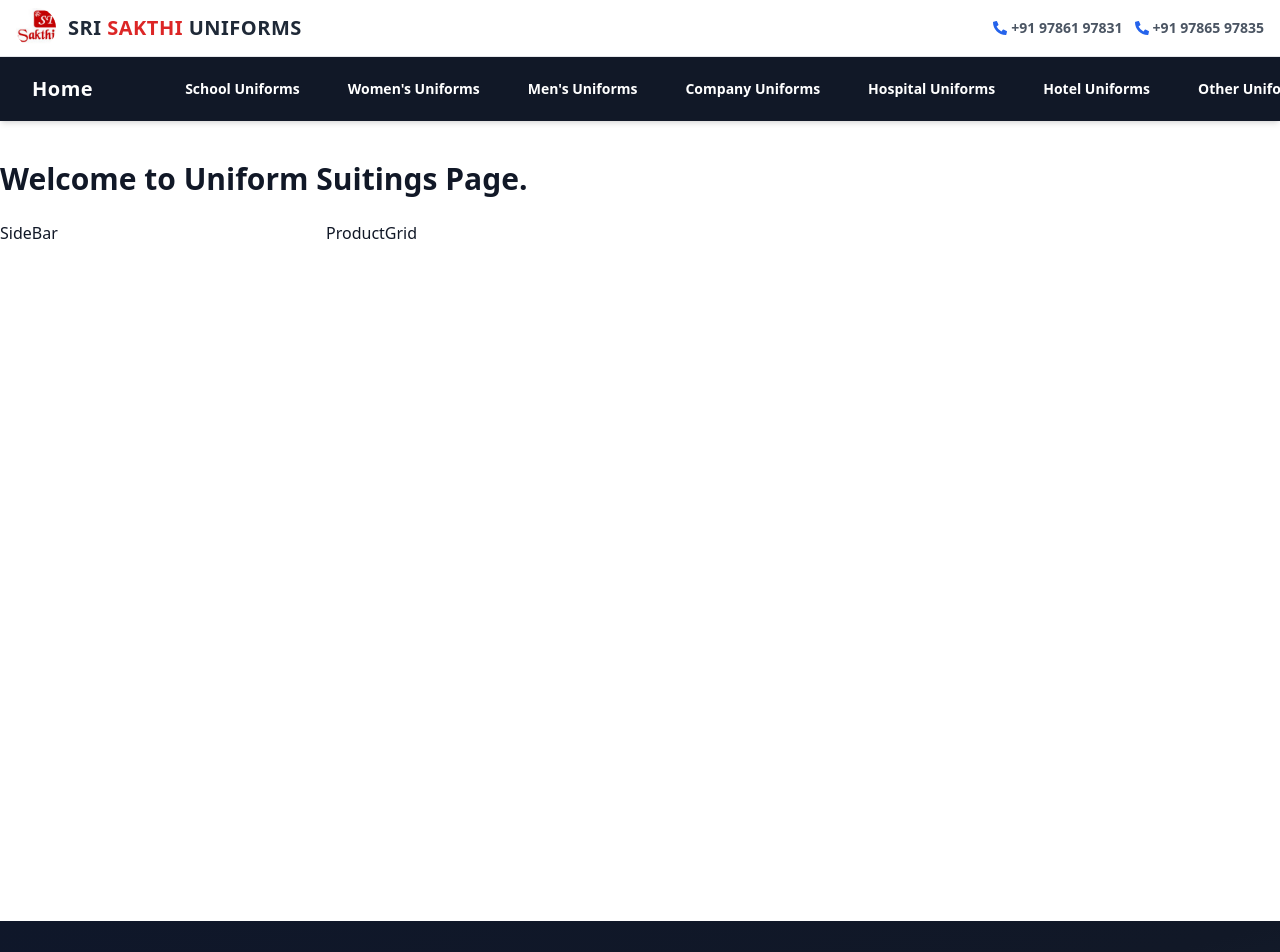
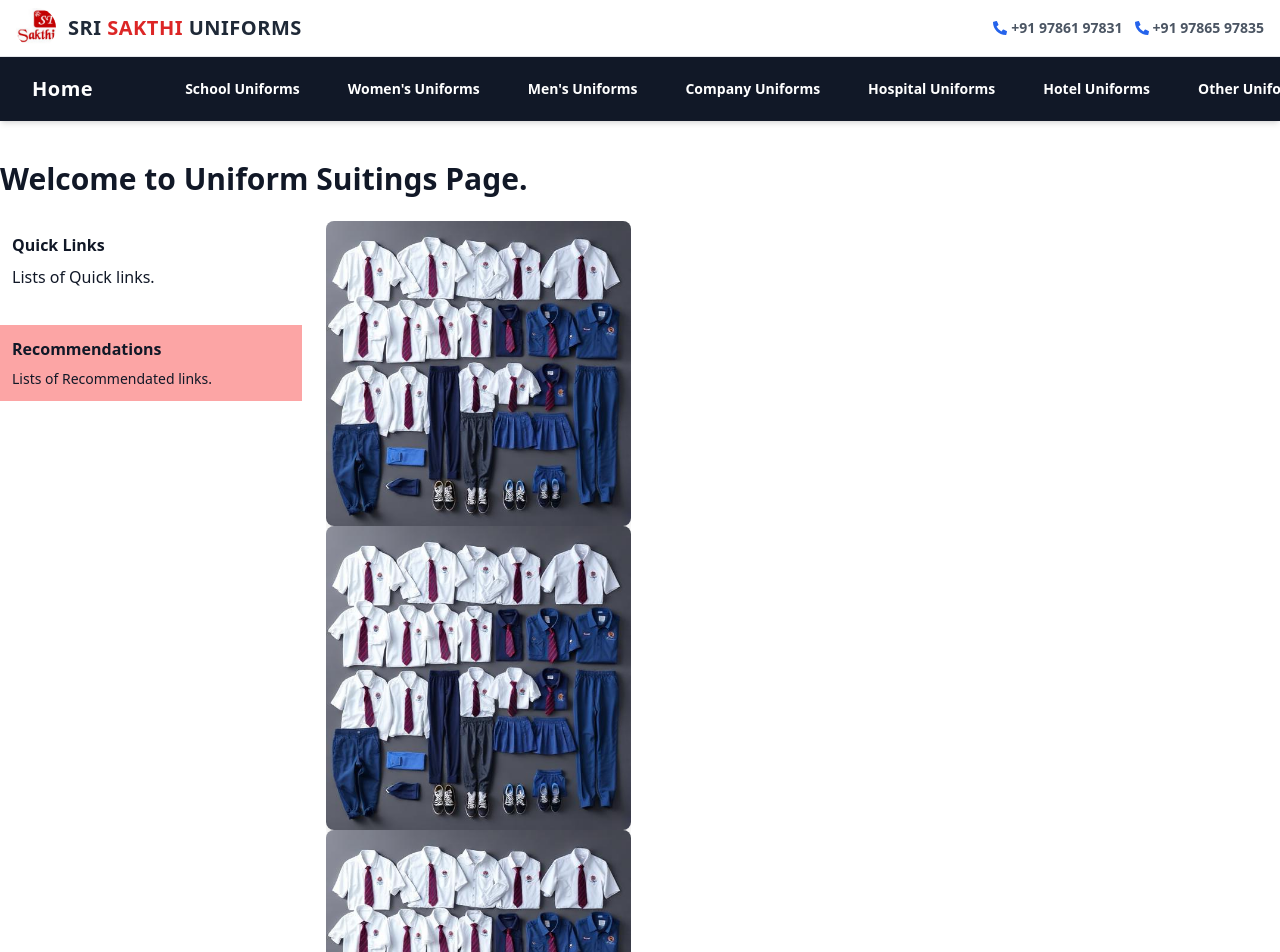
Before and after one commit to CoolShivas/002--Sri_Shakti, a Next.js app: page /schooluniform/uniformsuitings in a window 1280 px wide. Shown: the top 952 px of the page. Built offline with nearby package versions, Linux system fonts and the light colour scheme.

Commit message:
Formation of SidebarLinks and ProductGrids.

```diff
--- a/app/schooluniform/cbseschooluniform/page.tsx
+++ b/app/schooluniform/cbseschooluniform/page.tsx
@@ -1,4 +1,6 @@
 import React from "react";
+import SidebarLinks from "@/components/SidebarLinks";
+import ProductGrid from "@/components/ProductGrid";
 
 const CBSESchoolUniforms = () => {
   return (
@@ -9,8 +11,12 @@ const CBSESchoolUniforms = () => {
             Welcome to CBSE School Uniforms Page.
           </h1>
           <div className="grid md:grid-cols-4 gap-6">
-            <div className="md:col-span-1">SideBar</div>
-            <div className="md:col-span-3">ProductGrid</div>
+            <div className="md:col-span-1">
+              <SidebarLinks></SidebarLinks>
+            </div>
+            <div className="md:col-span-3">
+              <ProductGrid></ProductGrid>
+            </div>
           </div>
         </div>
       </section>
--- a/app/schooluniform/govtschooluniform/page.tsx
+++ b/app/schooluniform/govtschooluniform/page.tsx
@@ -1,4 +1,6 @@
 import React from "react";
+import SidebarLinks from "@/components/SidebarLinks";
+import ProductGrid from "@/components/ProductGrid";
 
 const GovtSchoolUniforms = () => {
   return (
@@ -9,8 +11,12 @@ const GovtSchoolUniforms = () => {
             Welcome to Govt School Uniforms Page.
           </h1>
           <div className="grid md:grid-cols-4 gap-6">
-            <div className="md:col-span-1">SideBar</div>
-            <div className="md:col-span-3">ProductGrid</div>
+            <div className="md:col-span-1">
+              <SidebarLinks></SidebarLinks>
+            </div>
+            <div className="md:col-span-3">
+              <ProductGrid></ProductGrid>
+            </div>
           </div>
         </div>
       </section>
--- a/app/schooluniform/plainschooluniform/page.tsx
+++ b/app/schooluniform/plainschooluniform/page.tsx
@@ -1,4 +1,6 @@
 import React from "react";
+import SidebarLinks from "@/components/SidebarLinks";
+import ProductGrid from "@/components/ProductGrid";
 
 const PlainSchoolUniforms = () => {
   return (
@@ -9,8 +11,12 @@ const PlainSchoolUniforms = () => {
             Welcome to Pain School Uniforms Page.
           </h1>
           <div className="grid md:grid-cols-4 gap-6">
-            <div className="md:col-span-1">SideBar</div>
-            <div className="md:col-span-3">ProductGrid</div>
+            <div className="md:col-span-1">
+              <SidebarLinks></SidebarLinks>
+            </div>
+            <div className="md:col-span-3">
+              <ProductGrid></ProductGrid>
+            </div>
           </div>
         </div>
       </section>
--- a/app/schooluniform/privateschooluniform/page.tsx
+++ b/app/schooluniform/privateschooluniform/page.tsx
@@ -1,5 +1,6 @@
 import React from "react";
-
+import SidebarLinks from "@/components/SidebarLinks";
+import ProductGrid from "@/components/ProductGrid";
 const PrivateSchoolUniforms = () => {
   return (
     <>
@@ -9,8 +10,12 @@ const PrivateSchoolUniforms = () => {
             Welcome to Private School Uniforms Page.
           </h1>
           <div className="grid md:grid-cols-4 gap-6">
-            <div className="md:col-span-1">SideBar</div>
-            <div className="md:col-span-3">ProductGrid</div>
+            <div className="md:col-span-1">
+              <SidebarLinks></SidebarLinks>
+            </div>
+            <div className="md:col-span-3">
+              <ProductGrid></ProductGrid>
+            </div>
           </div>
         </div>
       </section>
--- a/app/schooluniform/uniformshirtings/page.tsx
+++ b/app/schooluniform/uniformshirtings/page.tsx
@@ -1,4 +1,6 @@
 import React from "react";
+import SidebarLinks from "@/components/SidebarLinks";
+import ProductGrid from "@/components/ProductGrid";
 
 const UniformsShirtings = () => {
   return (
@@ -9,8 +11,12 @@ const UniformsShirtings = () => {
             Welcome to Uniform Shirtings Page.
           </h1>
           <div className="grid md:grid-cols-4 gap-6">
-            <div className="md:col-span-1">SideBar</div>
-            <div className="md:col-span-3">ProductGrid</div>
+            <div className="md:col-span-1">
+              <SidebarLinks></SidebarLinks>
+            </div>
+            <div className="md:col-span-3">
+              <ProductGrid></ProductGrid>
+            </div>
           </div>
         </div>
       </section>
--- a/app/schooluniform/uniformsuitings/page.tsx
+++ b/app/schooluniform/uniformsuitings/page.tsx
@@ -1,4 +1,6 @@
 import React from "react";
+import SidebarLinks from "@/components/SidebarLinks";
+import ProductGrid from "@/components/ProductGrid";
 
 const UniformSuitings = () => {
   return (
@@ -9,8 +11,12 @@ const UniformSuitings = () => {
             Welcome to Uniform Suitings Page.
           </h1>
           <div className="grid md:grid-cols-4 gap-6">
-            <div className="md:col-span-1">SideBar</div>
-            <div className="md:col-span-3">ProductGrid</div>
+            <div className="md:col-span-1">
+              <SidebarLinks></SidebarLinks>
+            </div>
+            <div className="md:col-span-3">
+              <ProductGrid></ProductGrid>
+            </div>
           </div>
         </div>
       </section>
--- /dev/null
+++ b/components/ProductGrid.tsx
@@ -0,0 +1,45 @@
+"use client";
+import { motion } from "framer-motion";
+import Image from "next/image";
+
+export default function ProductGrid() {
+  return (
+    <div className="grid grid-cols-1 sm:grid-cols-2 md:grid-cols-3 gap-5">
+      <motion.div
+        className="card overflow-hidden"
+        initial={{ opacity: 0, y: 12 }}
+        whileInView={{ opacity: 1, y: 0 }}
+        viewport={{ once: true }}
+        transition={{ delay: 0.03 }}
+      >
+        <Image
+          src="/images/category-school.jpg"
+          alt="image not found"
+          width={1200}
+          height={800}
+          className="w-full h-auto rounded-lg shadow-lg"
+          priority
+        />
+        <Image
+          src="/images/category-school.jpg"
+          alt="image not found"
+          width={1200}
+          height={800}
+          className="w-full h-auto rounded-lg shadow-lg"
+          priority
+        />
+        <Image
+          src="/images/category-school.jpg"
+          alt="image not found"
+          width={1200}
+          height={800}
+          className="w-full h-auto rounded-lg shadow-lg"
+          priority
+        />
+        <div className="p-3 text-sm text-gray-600">
+          CODE: <span className="font-semibold">Unique Code of an image</span>
+        </div>
+      </motion.div>
+    </div>
+  );
+}
--- /dev/null
+++ b/components/SidebarLinks.tsx
@@ -0,0 +1,14 @@
+export default function SidebarLinks() {
+  return (
+    <aside className="space-y-6">
+      <div className="card p-3">
+        <h5 className="font-semibold mb-2">Quick Links</h5>
+        <ul className="divide-y">Lists of Quick links.</ul>
+      </div>
+      <div className="card p-3 bg-red-300">
+        <h5 className="font-semibold mb-2">Recommendations</h5>
+        <ul className="space-y-2 text-sm">Lists of Recommendated links.</ul>
+      </div>
+    </aside>
+  );
+}
```
